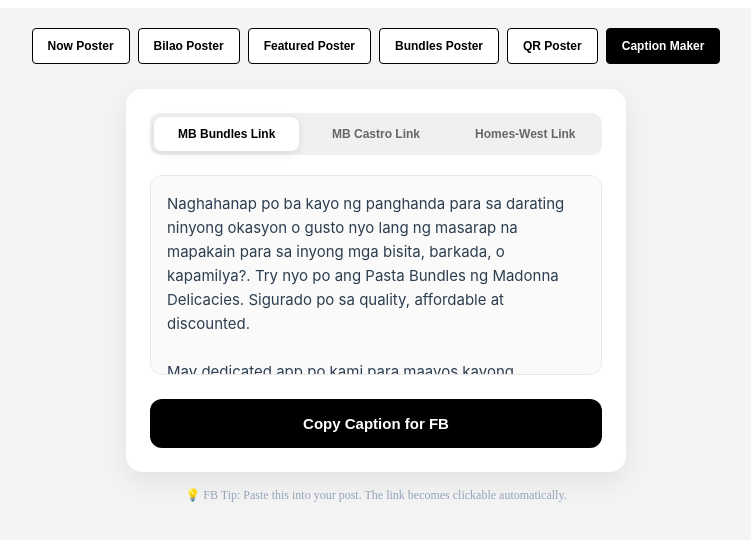
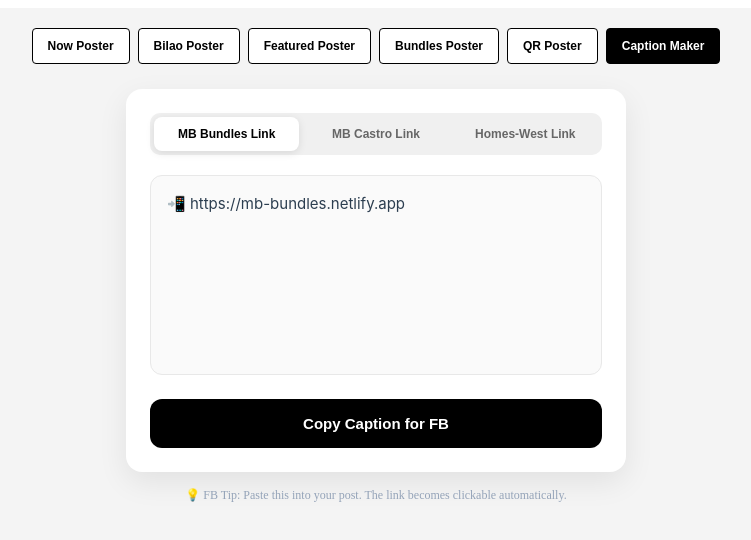
Before and after one commit to enzoperce35/mb-menu-poster, a React (Vite) app: page / in a window 1280 px wide. Both pictures are taken after a click on the button "Caption Maker". Shown: the top 540 px of the page, without its empty margins (264-1015 px from the left). Built offline with nearby package versions, Linux system fonts and the light colour scheme; no server answers.

Commit message:
retained mb link

```diff
--- a/src/components/posters/CaptionMaker.jsx
+++ b/src/components/posters/CaptionMaker.jsx
@@ -22,7 +22,7 @@
     {
       id: "vibe",
       label: "MB Bundles Link",
-      text: `Naghahanap po ba kayo ng panghanda para sa darating ninyong okasyon o gusto nyo lang ng masarap na mapakain para sa inyong mga bisita, barkada, o kapamilya?. Try nyo po ang Pasta Bundles ng Madonna Delicacies. Sigurado po sa quality, affordable at discounted.\n\nMay dedicated app po kami para maayos kayong makapamili ng mga bundles at combinations na gusto nyo. Thanks po.\n\nNasa first comment po ang link.\n\n`
+      text: `📲 ${mbBundlesLink}`
     },
     {
       id: "direct",
```
